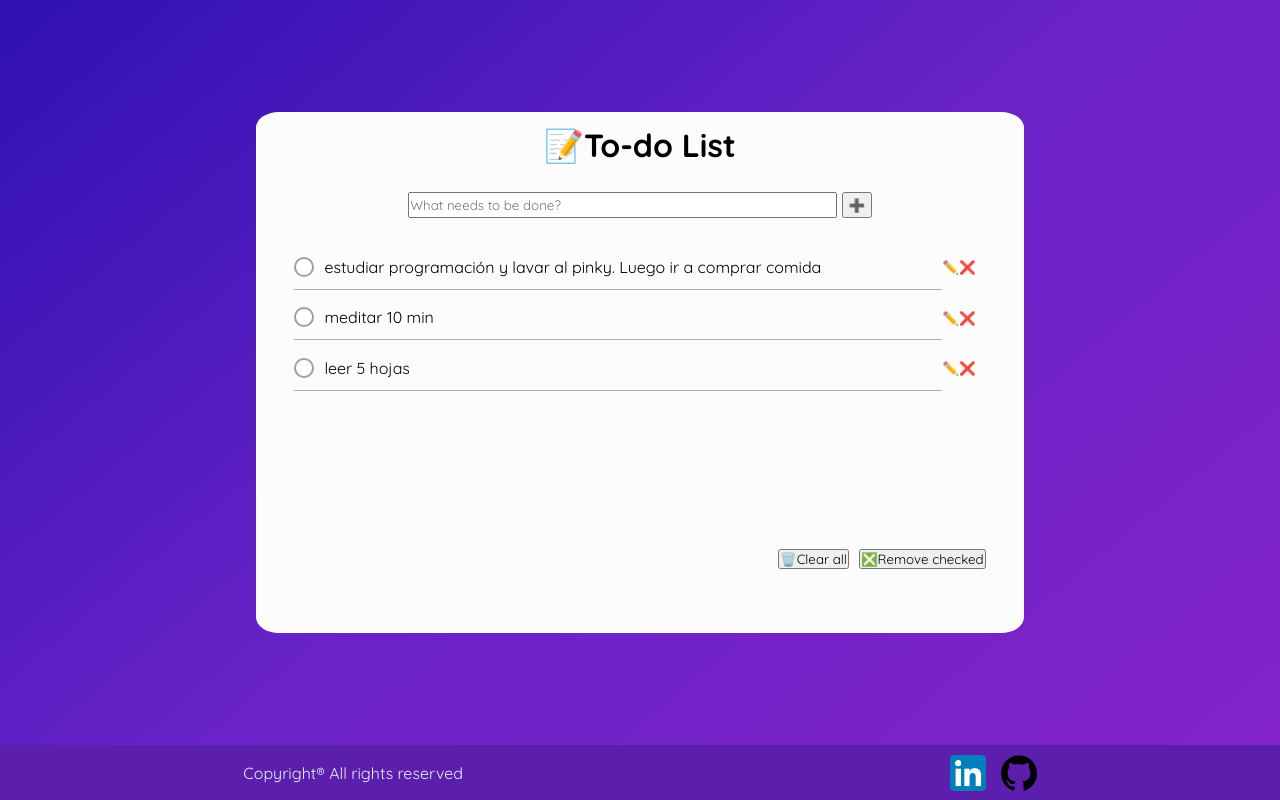
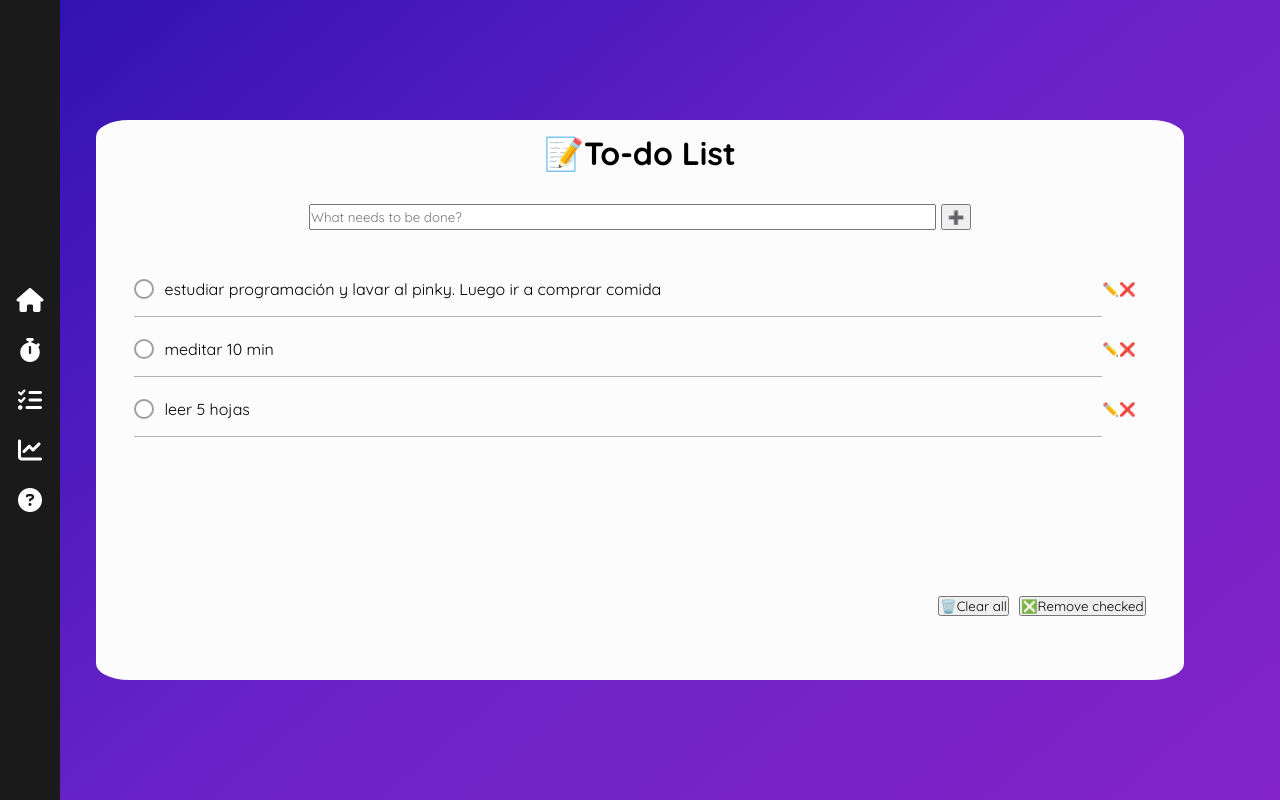
Before and after one commit to emiliano-tolaba/Centria, a plain HTML site: page index.html in a window 1280 px wide. Drawn offline with Linux system fonts and the light colour scheme.

Commit message:
enfoque cambiado. Desktop first. Aniadida sidebar

```diff
--- a/index.html
+++ b/index.html
@@ -6,11 +6,19 @@
     <link href="https://fonts.googleapis.com/css2?family=Quicksand:wght@300..700&display=swap" rel="stylesheet">
     <link rel="stylesheet" href="style.css">
     <link rel="stylesheet" href="animations.css">
+    <link rel="stylesheet" href="https://cdnjs.cloudflare.com/ajax/libs/font-awesome/6.4.0/css/all.min.css">
     <script src="script.js" defer></script>
     <title>To-do List</title>
 </head>
 <body>
     <main>
+        <aside class="sidebar">
+            <button><i class="fas fa-home"></i></button>
+            <button><i class="fa-solid fa-stopwatch"></i></button>
+            <button><i class="fa-solid fa-list-check"></i></button>
+            <button><i class="fas fa-chart-line"></i></button>
+            <button><i class="fa-solid fa-circle-question"></i></i></button>
+        </aside>
         <div id="box">
             <h1>📝To-do List</h1>
             <div id="input-container">
@@ -30,14 +38,5 @@
             </div>
         </div>
     </main>
-    <footer id="footer">
-        <p>
-            Copyright® All rights reserved
-        </p>
-        <div id="links">
-            <a href="https://www.linkedin.com/in/emiliano-tolaba-b6424a336/" target="_blank"><img src="assets/linkedin.png" alt="linkedin_ico"></a>
-            <a href="https://github.com/emiliano-tolaba" target="_blank"><img src="assets/github.png" alt="github_ico"></a>
-        </div>
-    </footer>
 </body>
 </html>
--- a/style.css
+++ b/style.css
@@ -35,6 +35,30 @@ main
 
 
 /* ********************************** MAIN ******************************************* */
+
+.sidebar
+{
+    position: fixed;
+    top: 0;
+    left: 0;
+    width: 60px;
+    height: 100vh;
+    background-color: #1a1a1a;
+    display: flex;
+    flex-direction: column;
+    align-items: center;
+    justify-content: center;
+    gap: 20px;
+}
+
+.sidebar button
+{
+    background: none;
+    border: none;
+    color: white;
+    font-size: 24px;
+    cursor: pointer;
+}
 
 #box
 {
@@ -168,57 +192,17 @@ input[type="checkbox"]:checked::after
 
 
 
-/* ********************************** FOOTER ******************************************* */
-
-#footer
-{
-    display: flex;
-    flex-direction: row;
-    justify-content: space-around;
-    align-items: center;
-    min-height: 55px;
-
-    background-color:  #5c1ead;
-    color: #E8EEF2;
-    font-family: sans-serif;
-    font-size: 1.0rem;
-}
-
-a, #links
-{
-    display: flex;
-    flex-direction: row;
-    align-items: center;
-    gap: 15px;
-}
-
-#links img
-{
-    width: 36px;
-    height: 36px;
-}
-
-
 /* ********************************** MEDIA QUERIES (Mobile first) ******************************************* */
 
 
-/* Tablet and up */
-@media (min-width: 480px)
+@media (max-width: 768px)
 {
-    #box
-    {
-        width: 100%;
-        height: 75%;
-        padding-bottom: 5%;
-    }
+    .sidebar { display: none; }
+    .bottom-nav { display: flex; }
 }
 
-/* Desktop and up */
-@media (min-width: 1024px)
+@media (min-width: 769px)
 {
-    #box
-    {
-        width: 60%;
-        height: 70%;
-    }
+    .sidebar { display: flex; }
+    .bottom-nav { display: none; }
 }
```
